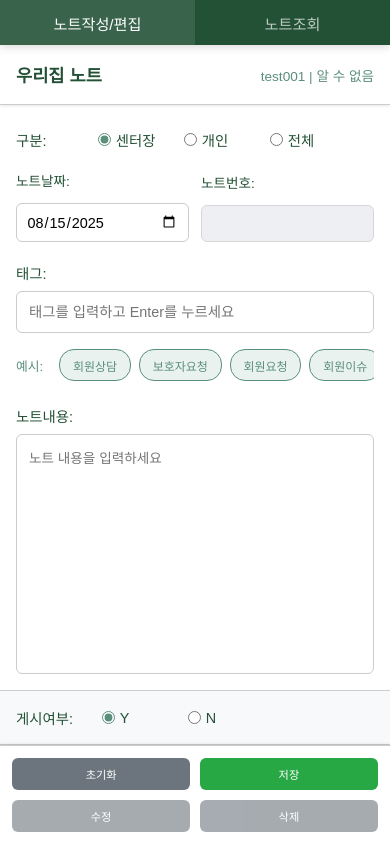
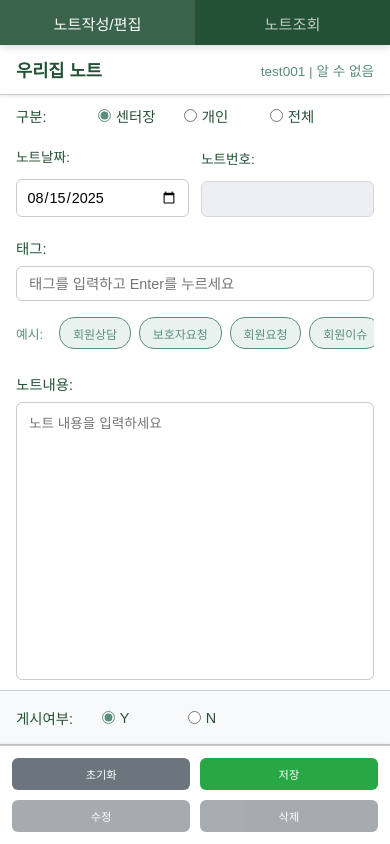
Before and after one commit to sclass0614/AH_noteshare, a plain HTML site: page index_m.html in a window 390 px wide. Drawn offline with nearby package versions, Linux system fonts and the light colour scheme.

Commit message:
readme 추가 및 ui 수정

```diff
--- a/styles_m.css
+++ b/styles_m.css
@@ -15,7 +15,7 @@
     --success-color: #28a745;
     --card-shadow: 0 2px 8px rgba(0, 0, 0, 0.1);
     --nav-height: 45px;
-    --header-height: 60px;
+    --header-height: 50px;
 }
 
 /* 기본 리셋 및 전역 스타일 */
@@ -414,8 +414,7 @@ body {
 .main-form {
     flex: 1;
     overflow-y: auto;
-    padding: 1rem;
-    padding-top: 1.5rem;
+    padding: 0.625rem 1rem;
     background-color: white;
     display: flex;
     flex-direction: column;
@@ -445,7 +444,7 @@ body {
 
 .form-group input,
 .form-group textarea {
-    padding: 0.75rem;
+    padding: 0.55rem 0.75rem;
     border: 1px solid var(--border-color);
     border-radius: 6px;
     font-size: 0.9rem;
@@ -537,7 +536,7 @@ body {
 }
 
 .tag-input-field {
-    padding: 0.75rem;
+    padding: 0.55rem 0.75rem;
     border: 1px solid var(--border-color);
     border-radius: 6px;
     font-size: 0.9rem;
@@ -921,9 +920,10 @@ body {
     }
 
     .form-col input {
-        font-size: 0.9rem;
-        padding: 0.6rem;
-    }
+    font-size: 0.9rem;
+    padding: 0.55rem 0.6rem;
+    height: auto;
+}
 
     .action-btn {
         font-size: 0.7rem;
```
Also changed, not shown: 1 other file.
